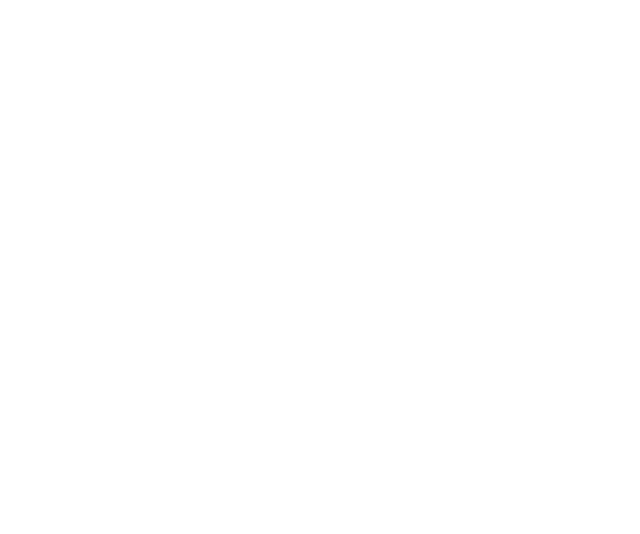
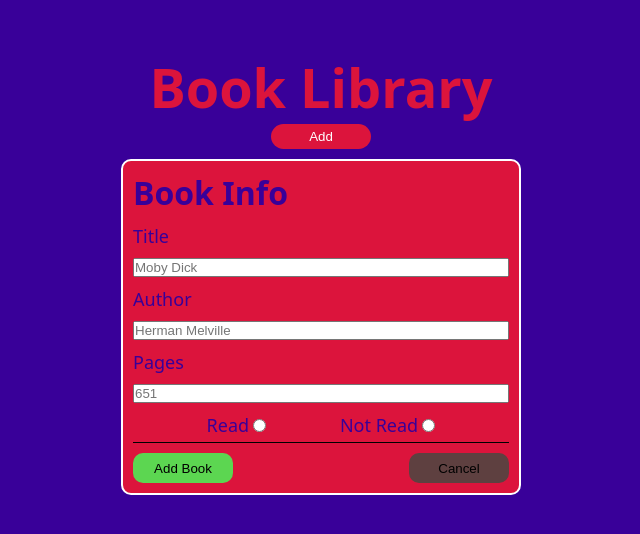
Before and after one commit to Antience100/library, a plain HTML site: page index.html in a window 1280 px wide. Shown: the whole page, without its empty margins (319-959 px from the left). Drawn offline with Linux system fonts and the light colour scheme.

Commit message:
Set up HTML and form, styled with css, ready for javascript!

```diff
--- a/index.html
+++ b/index.html
@@ -1,13 +1,63 @@
 <!DOCTYPE html>
 <html lang="en">
-<head>
-    <meta charset="UTF-8">
-    <meta name="viewport" content="width=device-width, initial-scale=1.0">
+  <head>
+    <meta charset="UTF-8" />
+    <meta name="viewport" content="width=device-width, initial-scale=1.0" />
     <title>Library</title>
-    <link rel="stylesheet" href="styles/style.css">
+    <link rel="stylesheet" href="styles/style.css" />
     <script src="javascript/library.js" defer></script>
-</head>
-<body>
+  </head>
+  <body>
+    <div class="libray">
+      <div class="library-main">
+        <h1 class="title">Book Library</h1>
+        <button class="book-btn" id="bookBtn">Add</button>
+      </div>
+      <div class="form-popup" id="bookForm">
+        <form action="#" class="form-container">
+          <h1 id="form-title">Book Info</h1>
 
-</body>
+          <label for="title">Title</label>
+          <input
+            type="text"
+            placeholder="Moby Dick"
+            name="title"
+            id="title"
+            required
+          />
+          <label for="title">Author</label>
+          <input
+            type="text"
+            placeholder="Herman Melville"
+            name="author"
+            id="author"
+            required
+          />
+          <label for="title">Pages</label>
+          <input
+            type="number"
+            placeholder="651"
+            name="pages"
+            id="pages"
+            required
+          />
+          <div class="radio-btns">
+            <div class="read-radio">
+              <label for="read">Read</label>
+              <input type="radio" name="read" id="read" value="read" />
+            </div>
+            <div class="not-read-radio">
+              <label for="not-read">Not Read</label>
+              <input type="radio" name="read" id="read" value="read" />
+            </div>
+          </div>
+          <div class="form-btns">
+            <button class="form-btn add-btn" id="addBtn">Add Book</button>
+            <button class="form-btn cancel-btn" id="cancelBtn">Cancel</button>
+          </div>
+        </form>
+      </div>
+      <div class="book-display"></div>
+    </div>
+  </body>
 </html>
--- a/javascript/library.js
+++ b/javascript/library.js
@@ -1,9 +1,15 @@
+const bookBtn = document.getElementById("bookBtn");
+
 const myLibrary = [];
 
+bookBtn.addEventListener("click", function () {
+  console.log("clicked");
+});
+
 function Book() {
-    // the constructor...
+  // the constructor...
 }
 
 function addBookToLibrary() {
-    // take params, create a book then store it in the array
+  // take params, create a book then store it in the array
 }
--- a/styles/style.css
+++ b/styles/style.css
@@ -0,0 +1,124 @@
+/* Hides the Arrows/Spinners */
+/* Removes on Chrome, Safari, Edge, Opera */
+input::-webkit-outer-spin-button,
+input::-webkit-inner-spin-button {
+  -webkit-appearance: none;
+  margin: 0;
+}
+
+/* Removes on Firefox*/
+input[type="number"] {
+  -moz-appearance: textfield;
+}
+
+/* CSS Variables */
+:root {
+  --main-text-color: #dc143c;
+  --main-button-color: #dc143c;
+  --main-button-text-color: #fff;
+  --main-background-color: #390099;
+  --form-text-color: #390099;
+  --form-label-color: #390099;
+  --form-background-color: #dc143c;
+  --form-add-button-color: #5cd651;
+  --form-cancel-button-color: #5e4040;
+  --form-border-color: #fff;
+  --form-radio-buttons-bottom-border-color: #000;
+}
+* {
+  margin: 0;
+  padding: 0;
+  box-sizing: border-box;
+}
+
+body {
+  font-family: system-ui, -apple-system, BlinkMacSystemFont, "Segoe UI", Roboto,
+    Oxygen, Ubuntu, Cantarell, "Open Sans", "Helvetica Neue", sans-serif;
+  background-color: var(--main-background-color);
+}
+
+.library-main {
+  display: flex;
+  justify-content: center;
+  align-items: center;
+  flex-direction: column;
+  margin-top: 50px;
+  margin-bottom: 10px;
+}
+
+.title {
+  font-size: 54px;
+  font-weight: bold;
+  color: var(--main-text-color);
+}
+
+.book-btn {
+  width: 100px;
+  height: 25px;
+  border-radius: 50px;
+  border-style: none;
+  background-color: var(--main-button-color);
+  color: var(--main-button-text-color);
+}
+
+button:hover {
+  opacity: 80%;
+}
+
+button:active {
+  opacity: 70%;
+}
+
+.form-popup {
+  display: flex;
+  justify-content: center;
+}
+
+form {
+  visibility: visible;
+  background-color: var(--form-background-color);
+  border: 2px solid var(--form-border-color);
+  border-radius: 10px;
+  display: flex;
+  justify-content: center;
+  flex-direction: column;
+  width: 400px;
+  padding: 10px;
+  gap: 10px;
+}
+
+.radio-btns {
+  display: flex;
+  justify-content: space-evenly;
+  border-bottom: 1px solid var(--form-radio-buttons-bottom-border-color);
+  padding-bottom: 5px;
+}
+
+.form-btns {
+  display: flex;
+  justify-content: space-between;
+}
+
+.form-btn {
+  width: 100px;
+  height: 30px;
+  border-radius: 10px;
+  border-style: none;
+}
+
+#form-title {
+  color: var(--form-text-color);
+}
+
+label {
+  color: var(--form-label-color);
+  font-size: 18px;
+}
+
+.add-btn {
+  background-color: var(--form-add-button-color);
+}
+
+.cancel-btn {
+  background-color: var(--form-cancel-button-color);
+}
```
